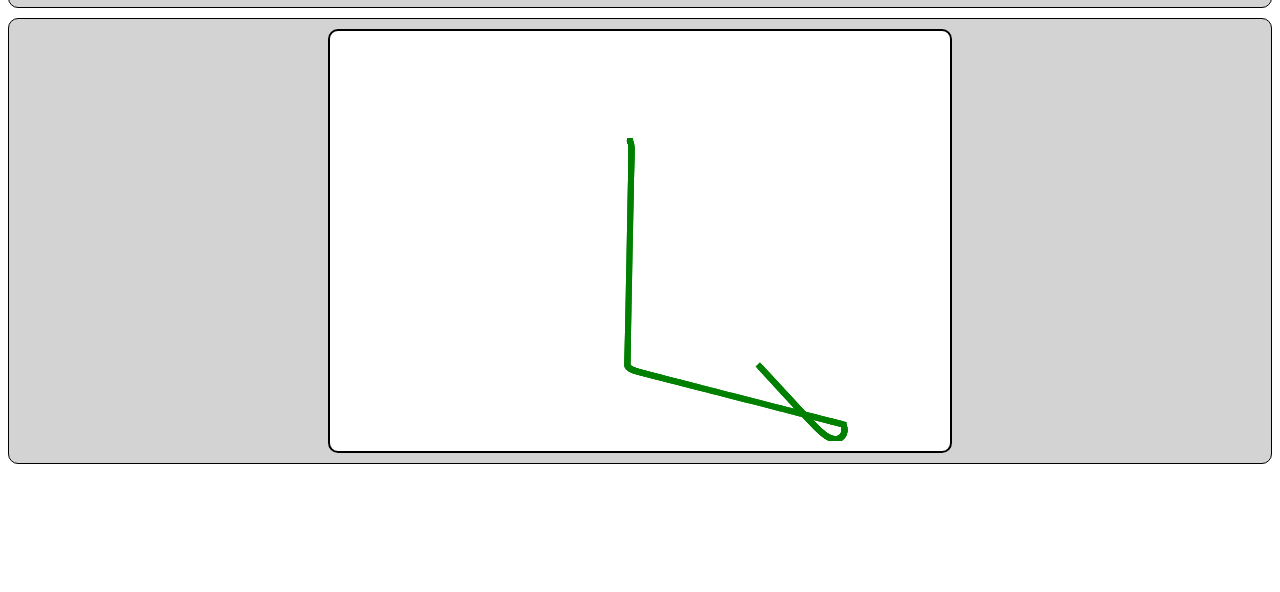
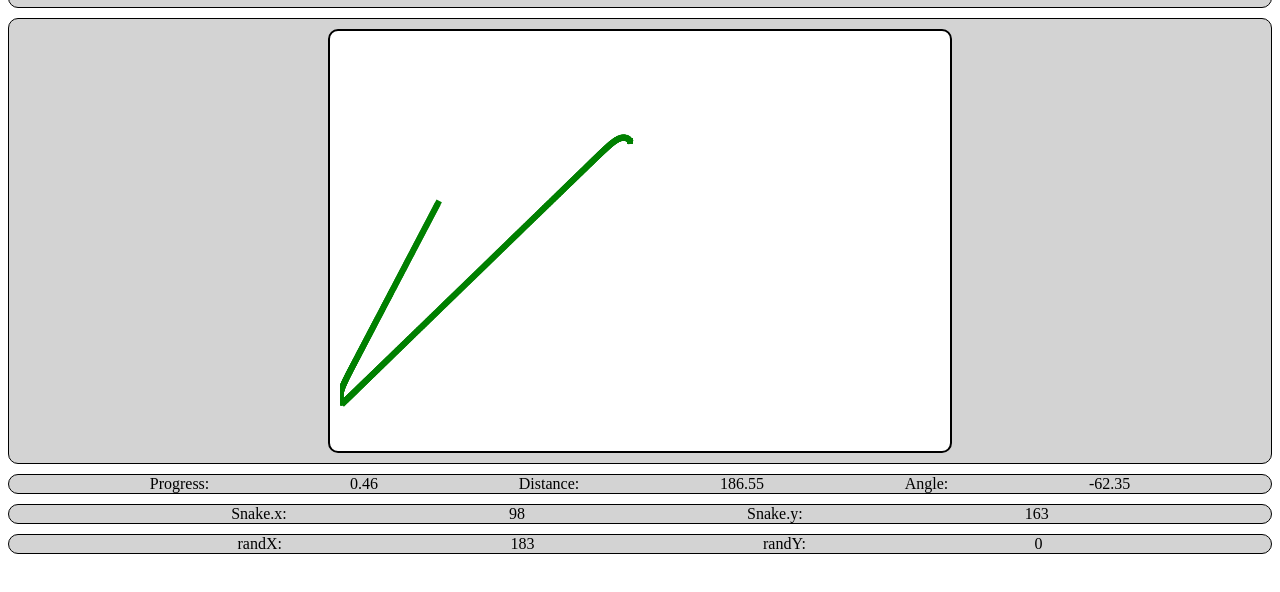
Before and after one commit to pattyryke/Website, a plain HTML site: page index.html in a window 1280 px wide. Shown: the part 84-676 px from the top of the page. Drawn offline with Linux system fonts and the light colour scheme.

Commit message:
Added labels and posted variables on site.

```diff
--- a/grid_script.js
+++ b/grid_script.js
@@ -27,6 +27,13 @@ var myCanvasArea = {
     function updateCanvas() {
       snake.update();
       requestAnimationFrame(updateCanvas);
+      document.getElementById("progressDiv").textContent = Math.round(progress*100)/100;
+      document.getElementById("distDiv").textContent = Math.round(distance*100)/100;
+      document.getElementById("snakeXDiv").textContent = Math.round(snake.x);
+      document.getElementById("snakeYDiv").textContent = Math.round(snake.y);
+      document.getElementById("randXDiv").textContent = Math.round(randX);
+      document.getElementById("randYDiv").textContent = Math.round(randY);
+      document.getElementById("angleDiv").textContent = Math.round(angleToPoint*100)/100;
     }
   requestAnimationFrame(updateCanvas);
   },
@@ -54,7 +61,8 @@ function component(width, height, color, x, y) {
     context.restore();
   }
   this.newPos = function() {
-    calcAngle(snake.x, snake.y, randX, randY);
+
+    distance = calcDist(snake.x,snake.y,randX,randY);
     progress = (distance/maxDist);
     calcSpeed(progress);
     this.x += this.speed * Math.sin(this.angle);
@@ -62,55 +70,57 @@ function component(width, height, color, x, y) {
   }
 }
 
-
-
 /***********************************************************/
+/**********************Calculations*************************/
 /***********************************************************/
-
-function calcSpeed(x) {
-  snake.speed =  2*(Math.sin((Math.PI)*x))+1;
-  distance = calcDist(Math.floor(snake.x), Math.floor(snake.y), randX, randY);
-}
-
 function calcDist(x, y, nx, ny) { return Math.sqrt((x - nx)*(x - nx) + (y - ny)*(y - ny)); }
-
 function calcAngle(x, y, nx, ny) {
   angleToPoint = ((Math.atan2(ny - y, nx - x) * 180 / Math.PI));
   snake.angle = angleToPoint;
 }
+function calcSpeed(x) { snake.speed =  2*(Math.sin((Math.PI)*x))+1; }
 
-function changeColor(x) {
-  if (frame!=5000) { frame++; }
+
+/************************* Checks ****************************/
+function randomColor() { return colors[Math.floor(Math.random()*(colors.length))]; }
+function randomCoords() {
+  if (Math.random() > .5) {
+    randY = 0; if (Math.random() > .5) { randY = canvasHeight; }
+    randX = Math.round(Math.random()*canvasWidth);
+  }
+  else {
+    randX = 0; if (Math.random() > .5) { randX = canvasWidth; }
+    randY = Math.round(Math.random()*canvasHeight);
+  }
+}
+function timeToChangeColor(x) {
+  if (x!=5000) { frame++; }
   else { tempx=snake.x; tempy=snake.y; snake = new component(6, 6, randomColor(), tempx, tempy); frame=0; }
 }
-
-function randomColor() { return colors[Math.floor(Math.random()*(colors.length))]; }
-
-function randomCoords() {
-  randX = Math.floor(Math.random() * canvasWidth) + 1;
-  randY = Math.floor(Math.random() * canvasHeight) + 1;
+function checkComplete() {
+  if (distance <= (snake.speed + 5)) { return true; } else { return false; }
 }
 
-function checkComplete() {
-  if ((distance <= (20+snake.speed))||(distance <= (20-snake.speed))) {
+
+/********************* Main Functions ************************/
+function updateCanvas() {
+  timeToChangeColor(frame);
+  calcDist(snake.x,snake.y,randX,randY);
+  if (checkComplete() == true) {
     randomCoords();
     maxDist = calcDist(snake.x, snake.y, randX, randY);
   }
+  calcAngle(snake.x, snake.y, randX, randY);
+  snake.newPos();
+
 }
 
-/***********************************************************/
-/***********************************************************/
 
+/********************** START SNAKE **************************/
 function startSnake() {
   myCanvasArea.start();
   snake = new component(6, 6, randomColor(), 290, 100);
   randomCoords();
 }
 
-function updateCanvas() {
-  changeColor(frame);
-  checkComplete();
-  snake.newPos();
-}
-
 startSnake();
--- a/index.html
+++ b/index.html
@@ -20,4 +20,17 @@
             </canvas>
         </div>
     </body>
+    <div class="container2">
+        Progress: <div id="progressDiv"></div>
+        Distance: <div id="distDiv"></div>
+        Angle: <div id="angleDiv"></div>
+    </div>
+    <div class="container2">
+        Snake.x: <div id="snakeXDiv"></div>
+        Snake.y: <div id="snakeYDiv"></div>
+    </div>
+    <div class="container2">
+        randX: <div id="randXDiv"></div>
+        randY: <div id="randYDiv"></div>
+    </div>
 </html>
--- a/style.css
+++ b/style.css
@@ -1,6 +1,15 @@
 .container {
     display: flex;
     justify-content: center;
+    background-color: lightgray;
+    border: 1px solid black;
+    border-radius: 10px;
+    margin-top: 10px;
+    margin-bottom: 10px;
+}
+.container2 {
+    display: flex;
+    justify-content: space-evenly;
     background-color: lightgray;
     border: 1px solid black;
     border-radius: 10px;
```
